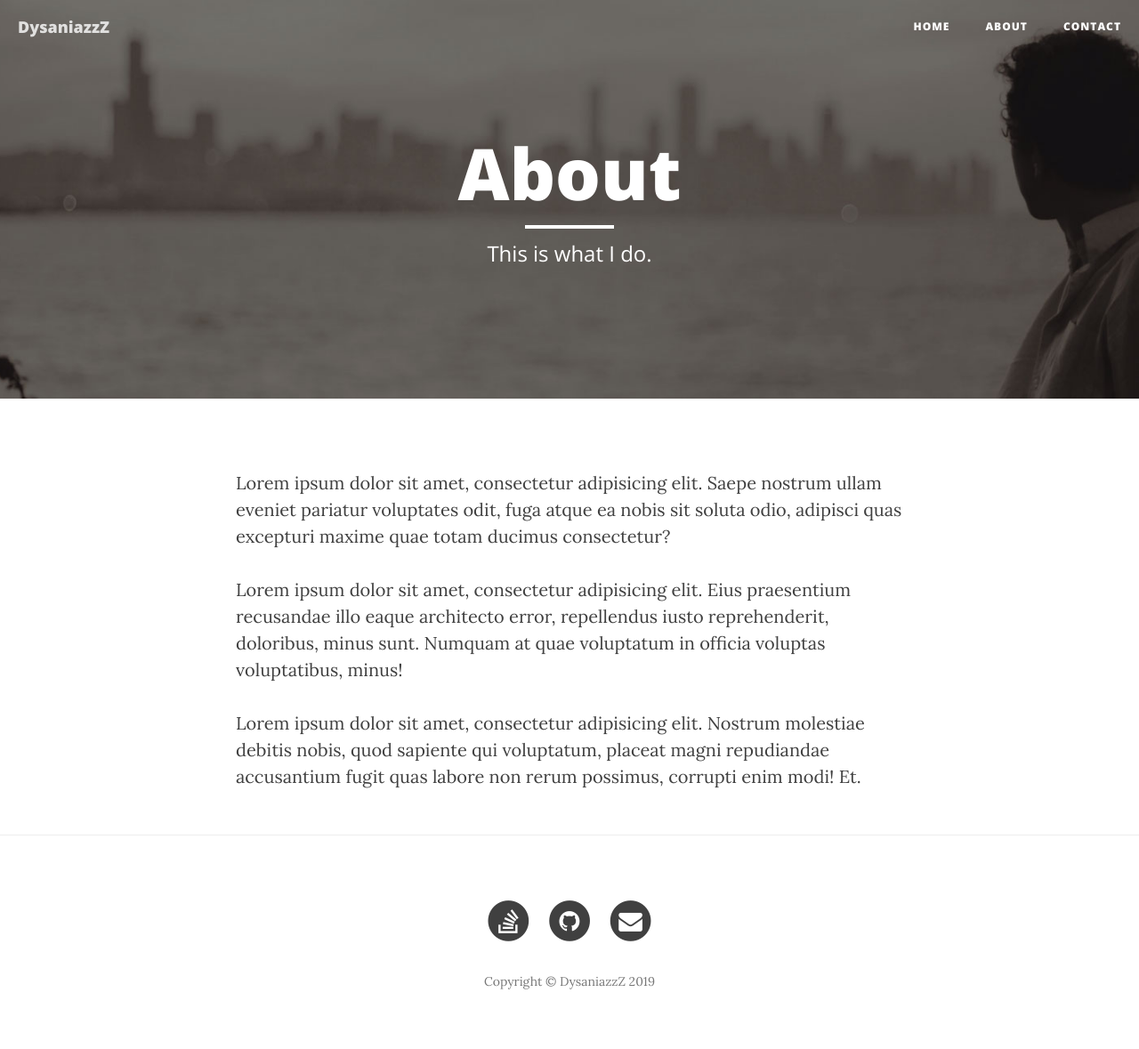
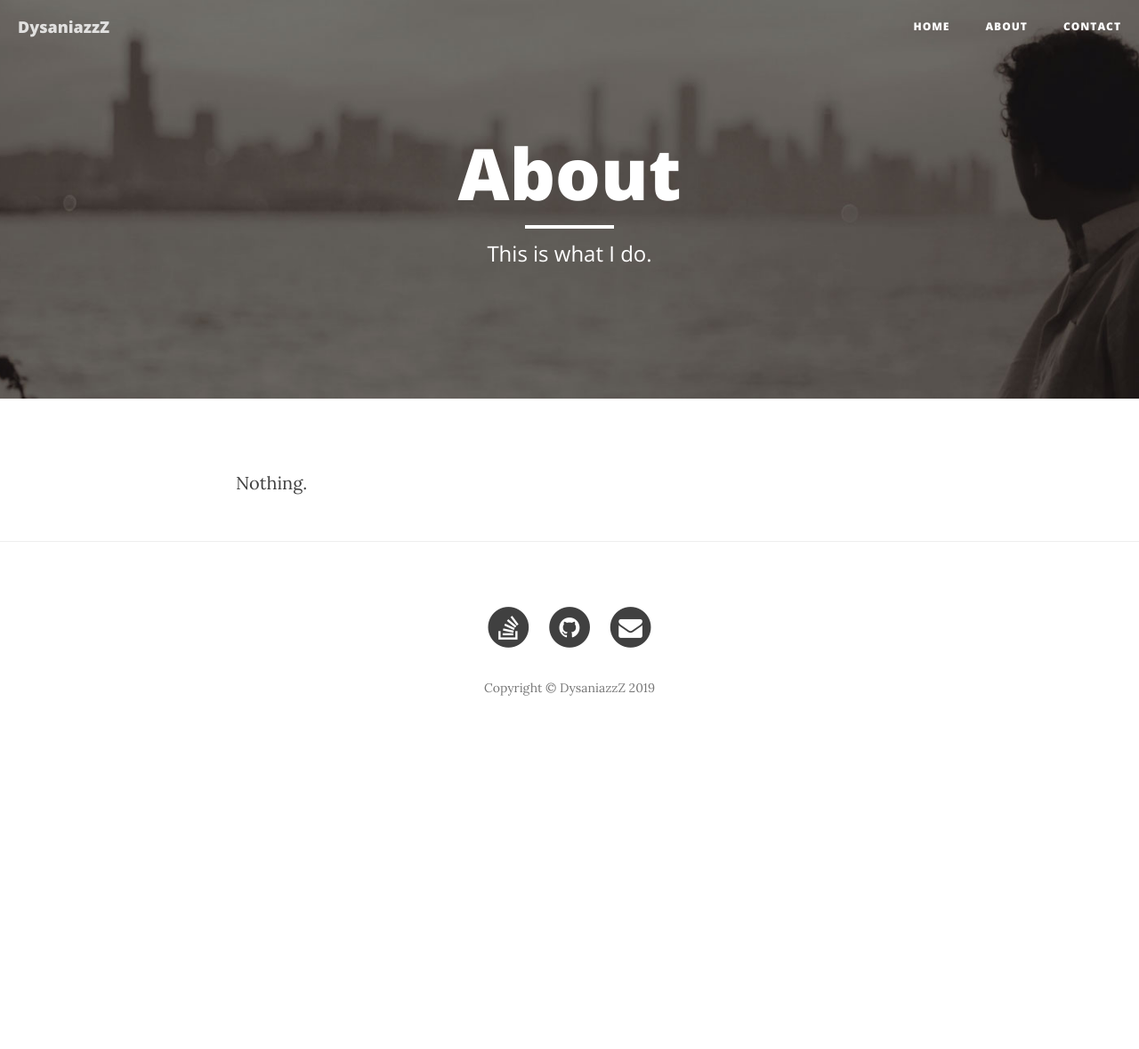
Before and after one commit to DysaniazzZ/dysaniazzz.github.io, a Jekyll site: the page built from about.html, in a window 1280 px wide. Shown: the whole page at 89% size. Built offline with Jekyll 4.4.1, drawn with Linux system fonts in a browser that asks for light colours; nearby versions of some CDN libraries; after the commit the page ends 900 px from its top, so only the background shows below that.

Commit message:
Modify my profile

```diff
--- a/about.html
+++ b/about.html
@@ -5,8 +5,4 @@ description: "This is what I do."
 header-img: "img/about-bg.jpg"
 ---
 
-<p>Lorem ipsum dolor sit amet, consectetur adipisicing elit. Saepe nostrum ullam eveniet pariatur voluptates odit, fuga atque ea nobis sit soluta odio, adipisci quas excepturi maxime quae totam ducimus consectetur?</p>
-
-<p>Lorem ipsum dolor sit amet, consectetur adipisicing elit. Eius praesentium recusandae illo eaque architecto error, repellendus iusto reprehenderit, doloribus, minus sunt. Numquam at quae voluptatum in officia voluptas voluptatibus, minus!</p>
-
-<p>Lorem ipsum dolor sit amet, consectetur adipisicing elit. Nostrum molestiae debitis nobis, quod sapiente qui voluptatum, placeat magni repudiandae accusantium fugit quas labore non rerum possimus, corrupti enim modi! Et.</p>
+<p>Nothing.</p>
```
Also changed, not shown: 1 other file.
